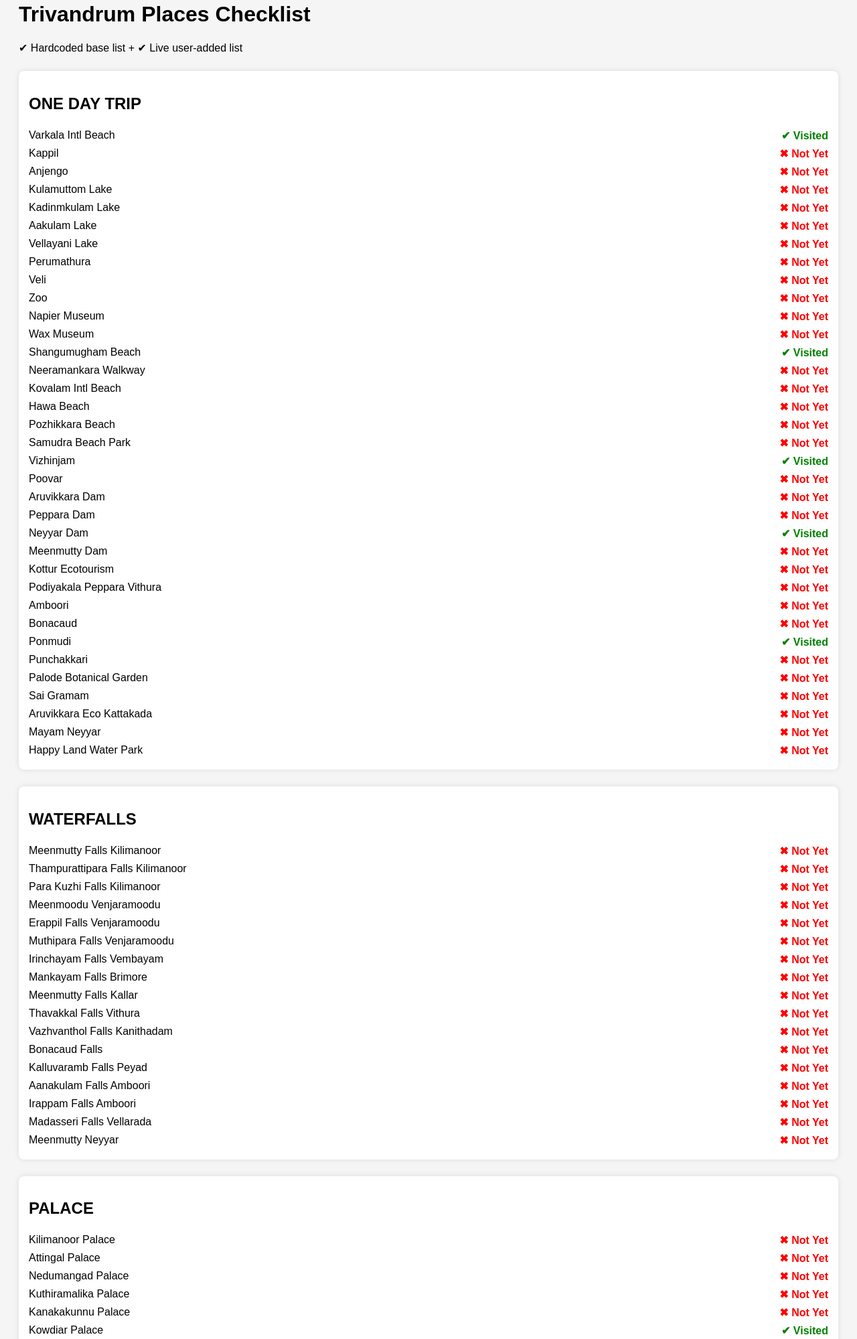
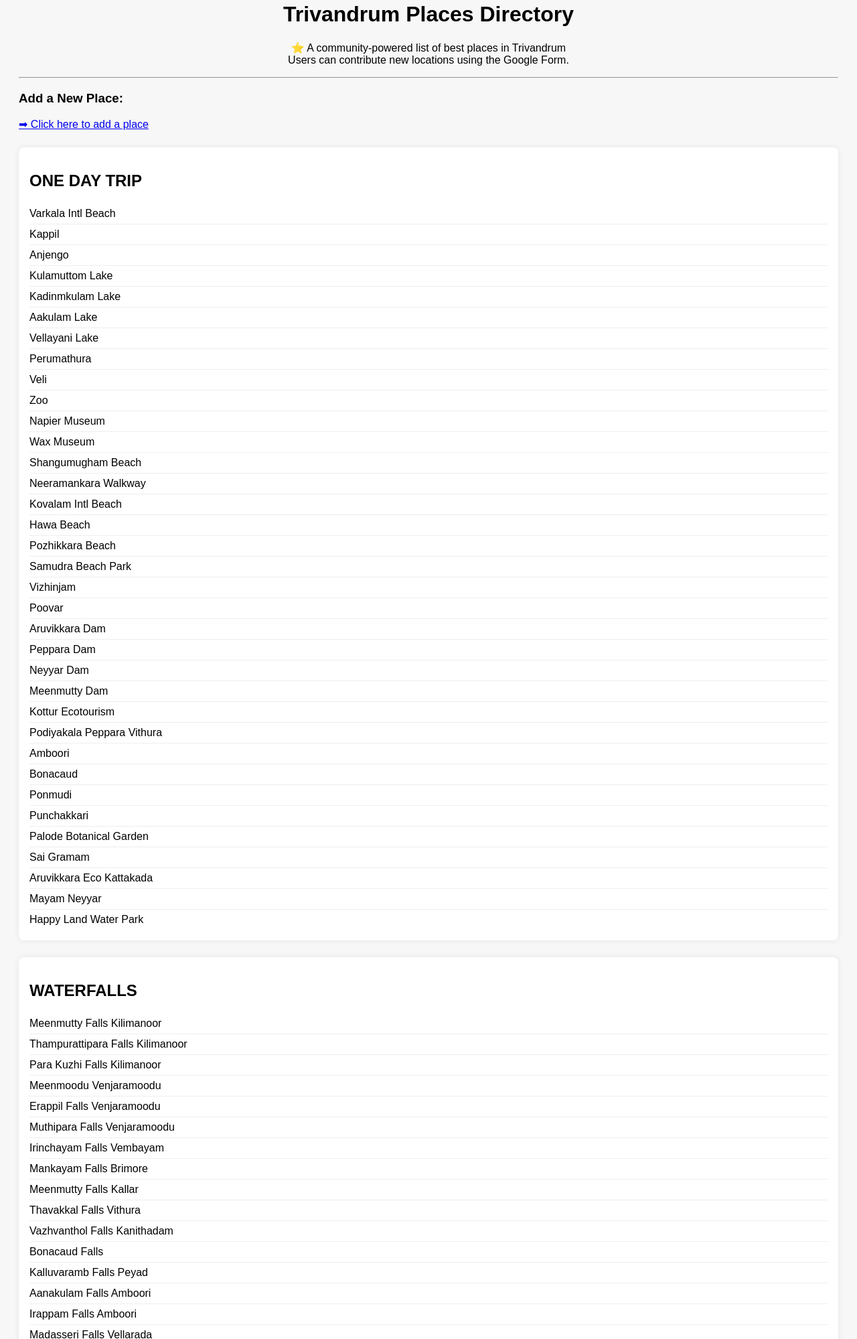
Before and after one commit to anandhx/tvm, a plain HTML site: page index.html in a window 1280 px wide. Shown: the part 46-2045 px from the top of the page at 67% size. Drawn offline with Linux system fonts and the light colour scheme; no server answers.

Commit message:
Update index.html

```diff
--- a/index.html
+++ b/index.html
@@ -2,195 +2,147 @@
 <html>
 <head>
 <meta charset="UTF-8">
-<title>Trivandrum Places Checklist</title>
+<title>Trivandrum Places Collection</title>
 
 <style>
 body {
     font-family: Arial, sans-serif;
     padding: 20px;
-    background: #f5f5f5;
+    background: #f7f7f7;
+}
+h1 {
+    text-align: center;
 }
 .category-box {
     background: white;
-    padding: 15px;
+    padding: 16px;
     margin-top: 25px;
     border-radius: 8px;
-    box-shadow: 0 0 8px rgba(0,0,0,0.1);
+    box-shadow: 0 0 8px rgba(0,0,0,0.08);
 }
 .place {
-    display: flex;
-    justify-content: space-between;
-    padding: 4px 0;
+    padding: 6px 0;
+    border-bottom: 1px solid #eee;
 }
-.visited { color: green; font-weight: bold; }
-.not-visited { color: red; font-weight: bold; }
+.place:last-child {
+    border-bottom: none;
+}
+.community-badge {
+    background: #007bff;
+    color: white;
+    padding: 3px 6px;
+    font-size: 11px;
+    border-radius: 4px;
+    margin-left: 6px;
+}
 </style>
 </head>
 
 <body>
 
-<h1>Trivandrum Places Checklist</h1>
-<p>✔ Hardcoded base list + ✔ Live user-added list</p>
+<h1>Trivandrum Places Directory</h1>
+<p style="text-align:center;">⭐ A community-powered list of best places in Trivandrum
+<br>Users can contribute new locations using the Google Form.</p>
+
+<hr>
+
+<h3>Add a New Place:</h3>
+<p>
+  <a href="https://forms.gle/hNbku69a3nmCrVEj7" target="_blank">
+    ➡ Click here to add a place
+  </a>
+</p>
+
 
 <div id="hardcoded"></div>
 <div id="community"></div>
 
 <script>
 // ----------------------------
-// 1. HARDCODED LIST (Your original list)
+// 1. HARDCODED LIST (No visited status)
 // ----------------------------
 const hardcodedData = {
     "ONE DAY TRIP": [
-        ["Varkala Intl Beach", true],
-        ["Kappil", false],
-        ["Anjengo", false],
-        ["Kulamuttom Lake", false],
-        ["Kadinmkulam Lake", false],
-        ["Aakulam Lake", false],
-        ["Vellayani Lake", false],
-        ["Perumathura", false],
-        ["Veli", false],
-        ["Zoo", false],
-        ["Napier Museum", false],
-        ["Wax Museum", false],
-        ["Shangumugham Beach", true],
-        ["Neeramankara Walkway", false],
-        ["Kovalam Intl Beach", false],
-        ["Hawa Beach", false],
-        ["Pozhikkara Beach", false],
-        ["Samudra Beach Park", false],
-        ["Vizhinjam", true],
-        ["Poovar", false],
-        ["Aruvikkara Dam", false],
-        ["Peppara Dam", false],
-        ["Neyyar Dam", true],
-        ["Meenmutty Dam", false],
-        ["Kottur Ecotourism", false],
-        ["Podiyakala Peppara Vithura", false],
-        ["Amboori", false],
-        ["Bonacaud", false],
-        ["Ponmudi", true],
-        ["Punchakkari", false],
-        ["Palode Botanical Garden", false],
-        ["Sai Gramam", false],
-        ["Aruvikkara Eco Kattakada", false],
-        ["Mayam Neyyar", false],
-        ["Happy Land Water Park", false],
+        "Varkala Intl Beach","Kappil","Anjengo","Kulamuttom Lake","Kadinmkulam Lake",
+        "Aakulam Lake","Vellayani Lake","Perumathura","Veli","Zoo","Napier Museum",
+        "Wax Museum","Shangumugham Beach","Neeramankara Walkway","Kovalam Intl Beach",
+        "Hawa Beach","Pozhikkara Beach","Samudra Beach Park","Vizhinjam","Poovar",
+        "Aruvikkara Dam","Peppara Dam","Neyyar Dam","Meenmutty Dam","Kottur Ecotourism",
+        "Podiyakala Peppara Vithura","Amboori","Bonacaud","Ponmudi","Punchakkari",
+        "Palode Botanical Garden","Sai Gramam","Aruvikkara Eco Kattakada","Mayam Neyyar",
+        "Happy Land Water Park"
     ],
 
     "WATERFALLS": [
-        ["Meenmutty Falls Kilimanoor", false],
-        ["Thampurattipara Falls Kilimanoor", false],
-        ["Para Kuzhi Falls Kilimanoor", false],
-        ["Meenmoodu Venjaramoodu", false],
-        ["Erappil Falls Venjaramoodu", false],
-        ["Muthipara Falls Venjaramoodu", false],
-        ["Irinchayam Falls Vembayam", false],
-        ["Mankayam Falls Brimore", false],
-        ["Meenmutty Falls Kallar", false],
-        ["Thavakkal Falls Vithura", false],
-        ["Vazhvanthol Falls Kanithadam", false],
-        ["Bonacaud Falls", false],
-        ["Kalluvaramb Falls Peyad", false],
-        ["Aanakulam Falls Amboori", false],
-        ["Irappam Falls Amboori", false],
-        ["Madasseri Falls Vellarada", false],
-        ["Meenmutty Neyyar", false],
+        "Meenmutty Falls Kilimanoor","Thampurattipara Falls Kilimanoor","Para Kuzhi Falls Kilimanoor",
+        "Meenmoodu Venjaramoodu","Erappil Falls Venjaramoodu","Muthipara Falls Venjaramoodu",
+        "Irinchayam Falls Vembayam","Mankayam Falls Brimore","Meenmutty Falls Kallar",
+        "Thavakkal Falls Vithura","Vazhvanthol Falls Kanithadam","Bonacaud Falls",
+        "Kalluvaramb Falls Peyad","Aanakulam Falls Amboori","Irappam Falls Amboori",
+        "Madasseri Falls Vellarada","Meenmutty Neyyar"
     ],
 
     "PALACE": [
-        ["Kilimanoor Palace", false],
-        ["Attingal Palace", false],
-        ["Nedumangad Palace", false],
-        ["Kuthiramalika Palace", false],
-        ["Kanakakunnu Palace", false],
-        ["Kowdiar Palace", true],
-        ["Padmanabhapuram Palace", true],
-        ["Kovalam Palace", false],
-        ["Varkala Palace", false],
+        "Kilimanoor Palace","Attingal Palace","Nedumangad Palace","Kuthiramalika Palace",
+        "Kanakakunnu Palace","Kowdiar Palace","Padmanabhapuram Palace","Kovalam Palace",
+        "Varkala Palace"
     ],
 
     "HILL STATIONS": [
-        ["Thampuratti Hill Kilimanoor", false],
-        ["Kadalukaani Hill Thalikuzhi", false],
-        ["Vellanikkal Hill Venjaramoodu", false],
-        ["Vallikadu Hill Venjaramoodu", false],
-        ["Ayyampara Hill Venjaramoodu", false],
-        ["Shiva Hill Venjaramoodu", false],
-        ["Thampuran Hill Vembayam", false],
-        ["Madavoorpara Pothencode", false],
-        ["Aayiravalli Hill Nagaroor", false],
-        ["Thirichittoor Rock Nedumangad", false],
-        ["Chittipara Vithura", false],
-        ["Ponmudi Hill", true],
-        ["Varayadumotta Hill", false],
-        ["Bison Valley Ponmudi", false],
-        ["Sarkar Motta Ponmudi", false],
-        ["Sita Theertham Ponmudi", false],
-        ["Maruthwamala Ponmudi", false],
-        ["Agasthyarkoodam", false],
-        ["Kaalippara Neyyar", false],
-        ["Koonichi Hill Vellarada", false],
-        ["Plankudikavu Vellarada", false],
-        ["Kathirmudi Hill", false],
-        ["Sasthampara Hill", false],
-        ["Kadumbu Para", false],
-        ["Draviyappara", false],
-        ["Nellikkamala", false],
-        ["Njandupara Cave Amboori", false],
-        ["Kurisumala Amboori", false],
-        ["Kannithoonmoodu Amboori", false],
+        "Thampuratti Hill Kilimanoor","Kadalukaani Hill Thalikuzhi",
+        "Vellanikkal Hill Venjaramoodu","Vallikadu Hill Venjaramoodu",
+        "Ayyampara Hill Venjaramoodu","Shiva Hill Venjaramoodu","Thampuran Hill Vembayam",
+        "Madavoorpara Pothencode","Aayiravalli Hill Nagaroor","Thirichittoor Rock Nedumangad",
+        "Chittipara Vithura","Ponmudi Hill","Varayadumotta Hill","Bison Valley Ponmudi",
+        "Sarkar Motta Ponmudi","Sita Theertham Ponmudi","Maruthwamala Ponmudi","Agasthyarkoodam",
+        "Kaalippara Neyyar","Koonichi Hill Vellarada","Plankudikavu Vellarada","Kathirmudi Hill",
+        "Sasthampara Hill","Kadumbu Para","Draviyappara","Nellikkamala","Njandupara Cave Amboori",
+        "Kurisumala Amboori","Kannithoonmoodu Amboori"
     ],
 
     "TEMPLE MOSQUE CHURCH": [
-        ["Padmanabhaswamy Temple", false],
-        ["Attukal", false],
-        ["Iscon Temple", false],
-        ["Beemapally", false],
+        "Padmanabhaswamy Temple","Attukal","Iscon Temple","Beemapally","Palayam Church",
+        "Vettukadu Church","Palayam Juma Masjid","Eruthavoor Kerala Palani","Karikkakom",
+        "Sarkara Devi","Kaduvayil Juma Masjid","Azhimala Shiva Temple","Chenkal",
+        "St Joseph Shrine Vizhinjam","Sivagiri Varkala","Santhigiri Ashram"
     ]
 };
 
 // ----------------------------
-// 2. RENDER HARDCODED
+// 2. RENDER HARDCODED LIST
 // ----------------------------
 function renderHardcoded() {
-    const box = document.getElementById("hardcoded");
+    const div = document.getElementById("hardcoded");
 
-    for (const cat in hardcodedData) {
-        let div = document.createElement("div");
-        div.className = "category-box";
+    for (const category in hardcodedData) {
+        let box = document.createElement("div");
+        box.className = "category-box";
 
-        div.innerHTML = `<h2>${cat}</h2>`;
+        box.innerHTML = `<h2>${category}</h2>`;
 
-        hardcodedData[cat].forEach(item => {
-            div.innerHTML += `
-                <div class="place">
-                    <span>${item[0]}</span>
-                    <span class="${item[1] ? 'visited':'not-visited'}">
-                        ${item[1] ? "✔ Visited" : "✖ Not Yet"}
-                    </span>
-                </div>
-            `;
+        hardcodedData[category].forEach(place => {
+            box.innerHTML += `<div class="place">${place}</div>`;
         });
 
-        box.appendChild(div);
+        div.appendChild(box);
     }
 }
 
 renderHardcoded();
 
 // ----------------------------
-// 3. FETCH LIVE USER-ADDED DATA
+// 3. LOAD COMMUNITY DATA
 // ----------------------------
 
-const CSV_URL = "https://docs.google.com/spreadsheets/d/e/2PACX-1vQl3LmncwycLdYjhiLqkOEtzRUeidgIAkYM2y9tOc9LrAwOxb9hlCN4nM9Y2FDkrZLmV1w2HY_B7Wac/pub?output=csv";
+const CSV_URL =
+"https://docs.google.com/spreadsheets/d/e/2PACX-1vQl3LmncwycLdYjhiLqkOEtzRUeidgIAkYM2y9tOc9LrAwOxb9hlCN4nM9Y2FDkrZLmV1w2HY_B7Wac/pub?output=csv";
 
-async function loadCommunityData() {
+async function loadCommunity() {
     const res = await fetch(CSV_URL);
     const text = await res.text();
     const rows = text.split("\n").map(r => r.split(","));
 
-    rows.shift(); // header removed
+    rows.shift(); // remove header row
 
     const community = [];
 
@@ -200,8 +152,7 @@ async function loadCommunityData() {
             community.push({
                 category: r[0],
                 name: r[1],
-                visited: r[2] === "Yes",
-                addedBy: r[3]
+                addedBy
             });
         }
     });
@@ -209,24 +160,22 @@ async function loadCommunityData() {
     renderCommunity(community);
 }
 
-function renderCommunity(data) {
+function renderCommunity(list) {
     const div = document.getElementById("community");
 
     let box = document.createElement("div");
     box.className = "category-box";
+
     box.innerHTML = `<h2>Community Added Places</h2>`;
 
-    if (data.length === 0) {
-        box.innerHTML += "<p>No new places added yet.</p>";
+    if (list.length === 0) {
+        box.innerHTML += "<p>No community submissions yet.</p>";
     }
 
-    data.forEach(item => {
+    list.forEach(item => {
         box.innerHTML += `
             <div class="place">
-                <span>${item.name} <small>(${item.category})</small></span>
-                <span class="${item.visited ? "visited" : "not-visited"}">
-                    ${item.visited ? "✔ Visited" : "✖ Not Yet"}
-                </span>
+                ${item.name} <span class="community-badge">${item.addedBy}</span>
             </div>
         `;
     });
@@ -234,8 +183,7 @@ function renderCommunity(data) {
     div.appendChild(box);
 }
 
-loadCommunityData();
-
+loadCommunity();
 </script>
 
 </body>
```
